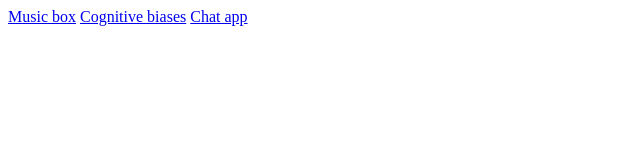
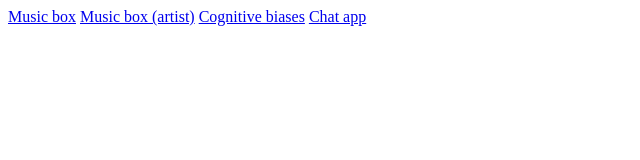
Before and after one commit to valip69/valip69.github.io, a plain HTML site: page index.html in a window 1280 px wide. Shown: the whole page, without its empty margins (0-640 px from the left). Drawn offline with Linux system fonts and the light colour scheme.

Commit message:
music box artist

```diff
--- a/index.html
+++ b/index.html
@@ -10,6 +10,7 @@
 
 <body>
     <a href="/music-box">Music box</a>
+    <a href="/music-box/artist.html">Music box (artist)</a>
     <a href="/cognitive-biases">Cognitive biases</a>
     <a href="/chat-app">Chat app</a>
 </body>
```
